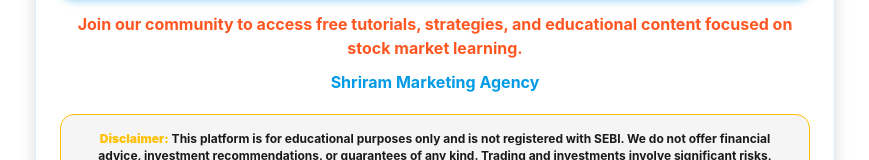
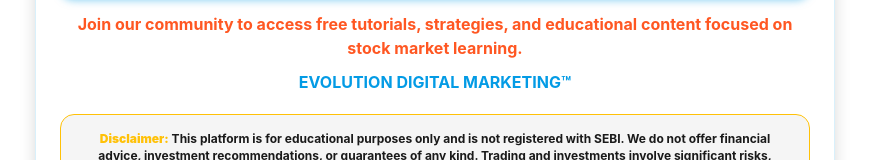
Before and after one commit to Trade-with-sunil/Official, a plain HTML site: page index.html in a window 1280 px wide. Shown: the part 619-779 px from the top of the page, without its empty margins (205-1074 px from the left). Drawn offline with Linux system fonts and the light colour scheme.

Commit message:
Update index.html

```diff
--- a/index.html
+++ b/index.html
@@ -321,7 +321,7 @@ src="https://www.facebook.com/tr?id=878148897871344&ev=PageView&noscript=1"
                         <p class="purple"><span class="emoji">📈</span> Learn Stock Market Strategies from Experts</p>
                     </div>
                     <p class="orange">Join our community to access free tutorials, strategies, and educational content focused on stock market learning.</p>
-                    <p class="blue">Shriram Marketing Agency</p>
+                    <p class="blue"><a href="https://t.me/+2brlAMzDH7EyNDVl" style="color: inherit; text-decoration: none;">EVOLUTION DIGITAL MARKETING™ </a> </p>
                     <p class="disclaimer"><span>Disclaimer:</span> This platform is for educational purposes only and is not registered with SEBI. We do not offer financial advice, investment recommendations, or guarantees of any kind. Trading and investments involve significant risks, including the potential loss of capital, and may not be suitable for all individuals. Past performance is not indicative of future results. Always consult a qualified, SEBI-registered financial advisor before making any investment decisions. By using this platform, you acknowledge and accept all associated risks.</p>
                 </div>
             </div>
```
